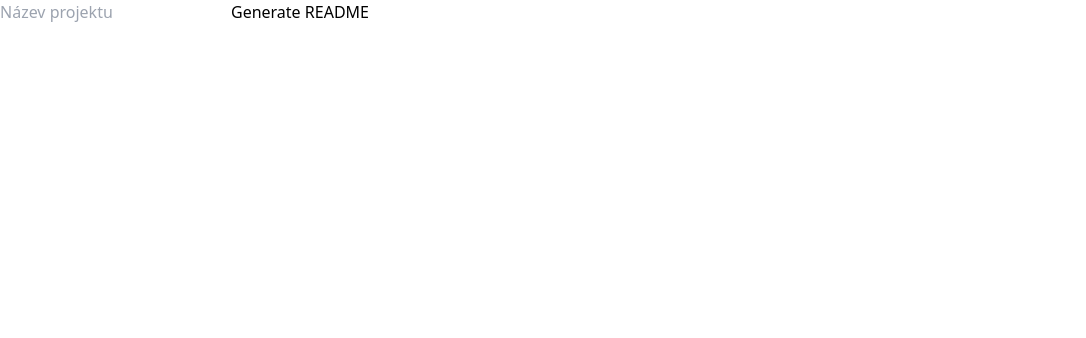
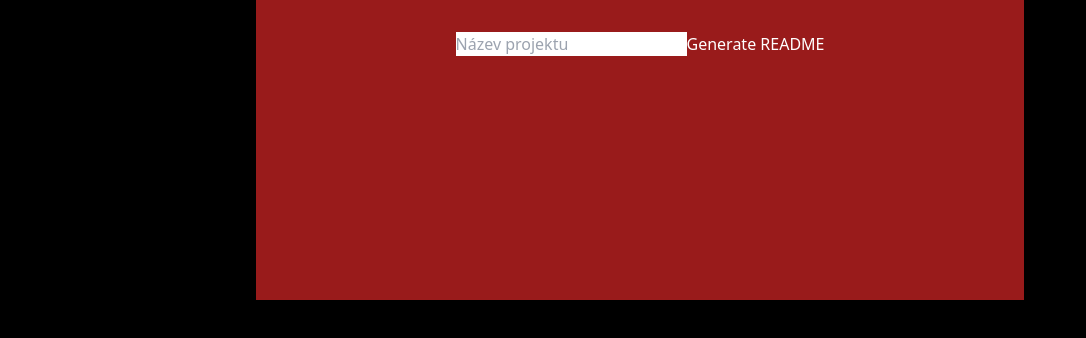
Before and after one commit to OndrejLosensky/generate-readme, a React (Create React App) app: page / in a window 1280 px wide. Shown: the top 338 px of the page, without its empty margins (0-1086 px from the left). Built offline with nearby package versions, Linux system fonts and the light colour scheme; the HTML template or start-up script is replaced by a standard one.

Commit message:
přesun do komponenty

```diff
--- a/src/App.js
+++ b/src/App.js
@@ -1,41 +1,11 @@
-import React, { useState } from 'react';
-import { saveAs } from 'file-saver';
-import DOMPurify from 'dompurify';
-
+import CreateReadme from "./components/createReadme/CreateReadme";
 
 function App() {
-  const [title, setTitle] = useState('');
-  // Přidat další UseState pro každý Input do Formu
-  const [generatedReadme, setGeneratedReadme] = useState('');
-
-  const generateReadme = () => {
-    // Šablona readme | lze nastavit vzled
-    const readmeContent = `<h1>${title}</h1>`;
-
-    // Stáhne soubor s názvem README.MD
-    const blob = new Blob([readmeContent], { type: 'text/markdown' });
-    saveAs(blob, 'README.md');
-
-    // Zobrazí obsah readme v prohlížeči
-    setGeneratedReadme(DOMPurify.sanitize(readmeContent));
-  };
 
   return (
-    <div>
-      <form>
-        <input
-          type="text"
-          placeholder="Název projektu"
-          value={title}
-          onChange={(e) => setTitle(e.target.value)}
-        />
-
-        <button type="button" onClick={generateReadme}>
-          Generate README
-        </button>
-      </form>
-      <div dangerouslySetInnerHTML={{ __html: generatedReadme }}></div>
-    </div>
+    <section className='bg-black w-full h-screen'>
+        <CreateReadme/>
+    </section>
   );
 }
 
--- /dev/null
+++ b/src/components/createReadme/CreateReadme.js
@@ -0,0 +1,45 @@
+import React, { useState } from 'react';
+import { saveAs } from 'file-saver';
+import DOMPurify from 'dompurify';
+
+
+function CreateReadme() {
+  const [title, setTitle] = useState('');
+  // Přidat další UseState pro každý Input do Formu
+  const [generatedReadme, setGeneratedReadme] = useState('');
+
+  const generateReadme = () => {
+    // Šablona readme | lze nastavit vzled
+    const readmeContent = `<h1>${title}</h1>`;
+
+    // Stáhne soubor s názvem README.MD
+    const blob = new Blob([readmeContent], { type: 'text/markdown' });
+    saveAs(blob, 'README.md');
+
+    // Zobrazí obsah readme v prohlížeči
+    setGeneratedReadme(DOMPurify.sanitize(readmeContent));
+  };
+
+  return (
+      <div>
+        <div className='w-[60%] h-[300px] bg-red-800 mx-auto justify-center items-center'>
+          <form className='flex items-center justify-center pt-8'>
+            <input
+              className='text-white'
+              type="text"
+              placeholder="Název projektu"
+              value={title}
+              onChange={(e) => setTitle(e.target.value)}
+            />
+
+            <button className='text-white' type="button" onClick={generateReadme}>
+              Generate README
+            </button>
+          </form>
+          <div dangerouslySetInnerHTML={{ __html: generatedReadme }}></div>
+        </div>
+      </div>
+  );
+}
+
+export default CreateReadme
```
